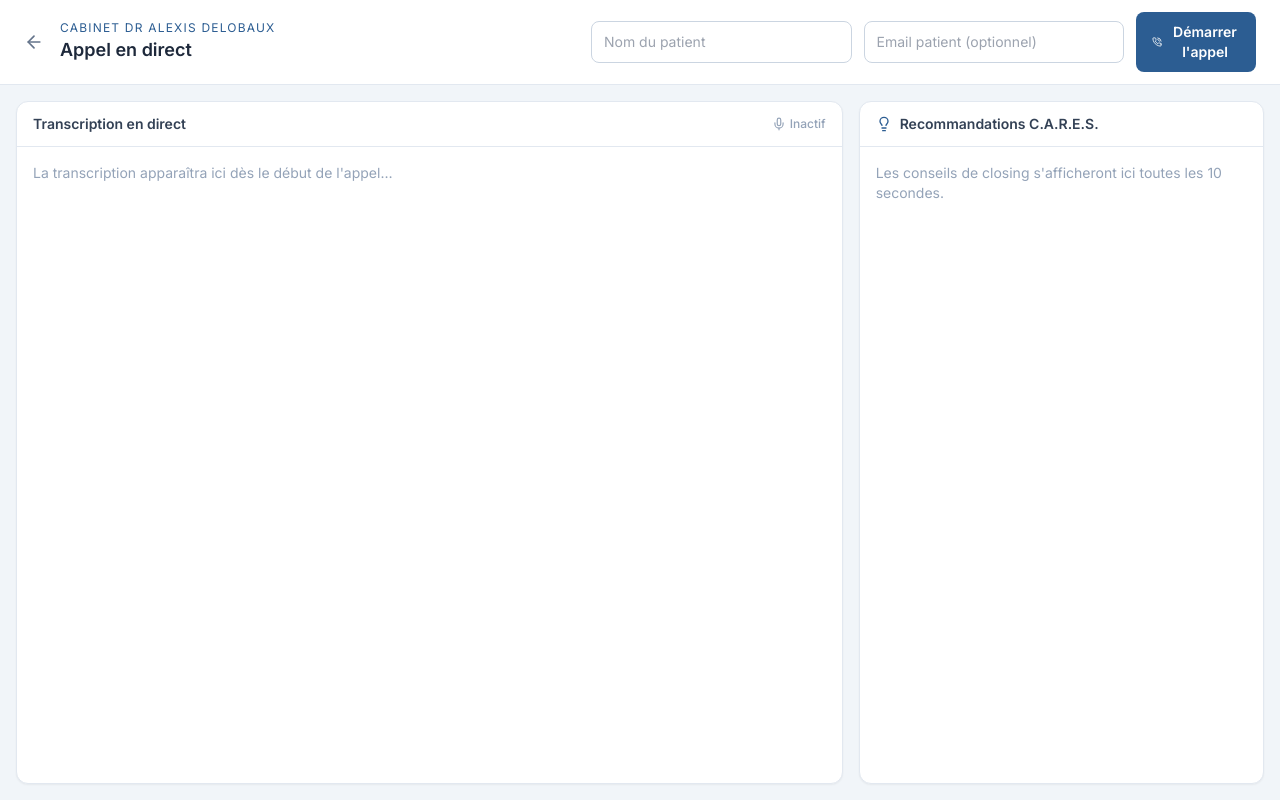
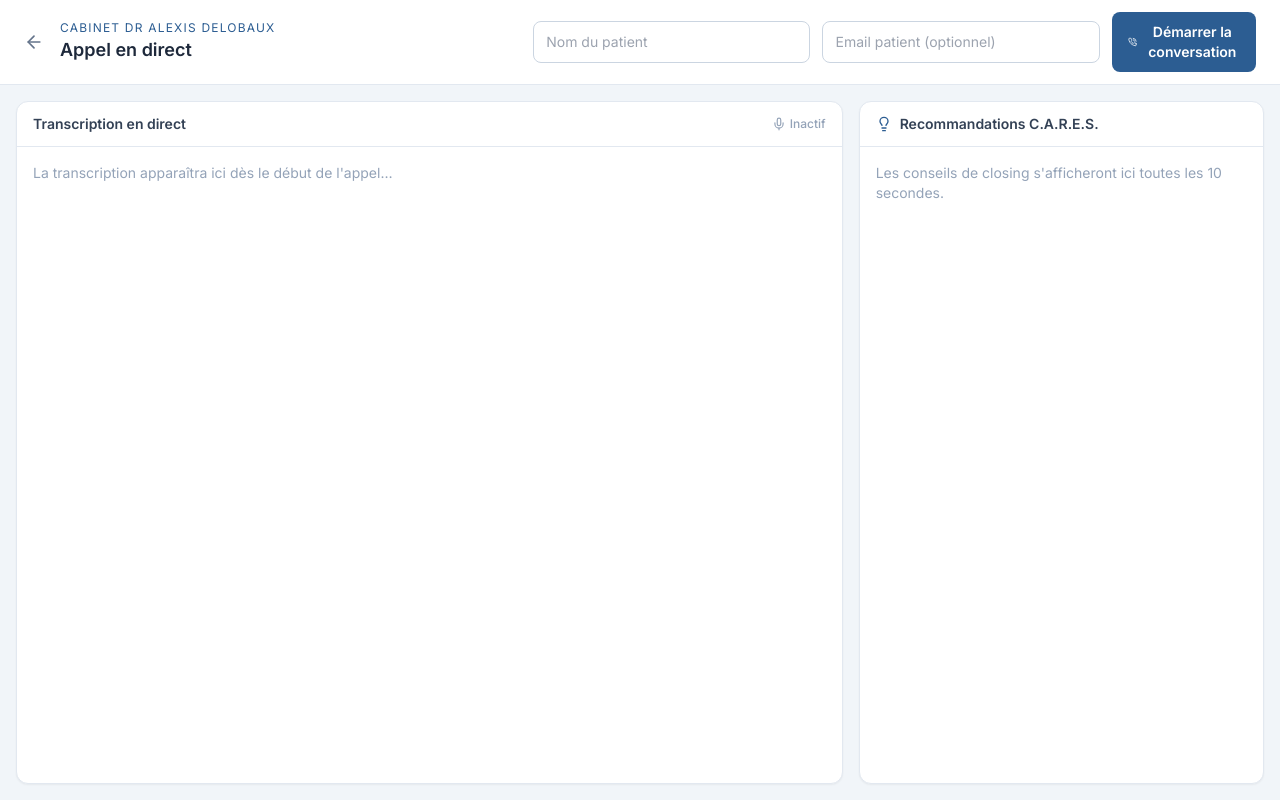
Before and after one commit to adelobaux-dev/viral-intel-pipeline, a Next.js app: page /live-call in a window 1280 px wide. Built offline with nearby package versions, Linux system fonts and the light colour scheme.

Commit message:
Rename live-call button to "Démarrer la conversation"
https://claude.ai/code/session_014saXgLnyBbvWLyzTMQvxTd

```diff
--- a/src/app/live-call/page.tsx
+++ b/src/app/live-call/page.tsx
@@ -134,7 +134,7 @@ export default function LiveCallPage() {
                 ) : (
                   <PhoneCall className="h-4 w-4" />
                 )}
-                Démarrer l&apos;appel
+                Démarrer la conversation
               </button>
             </>
           ) : (
```
